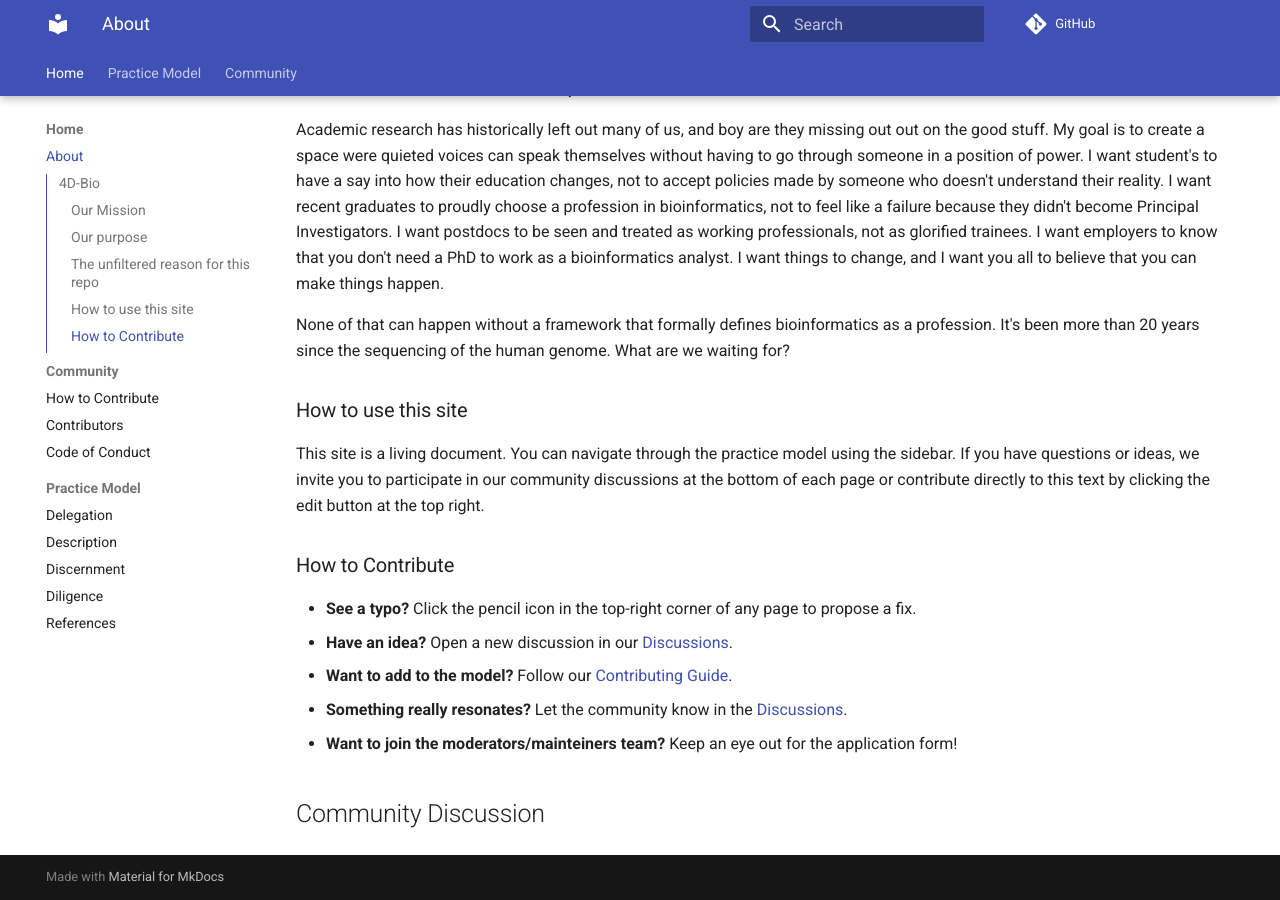
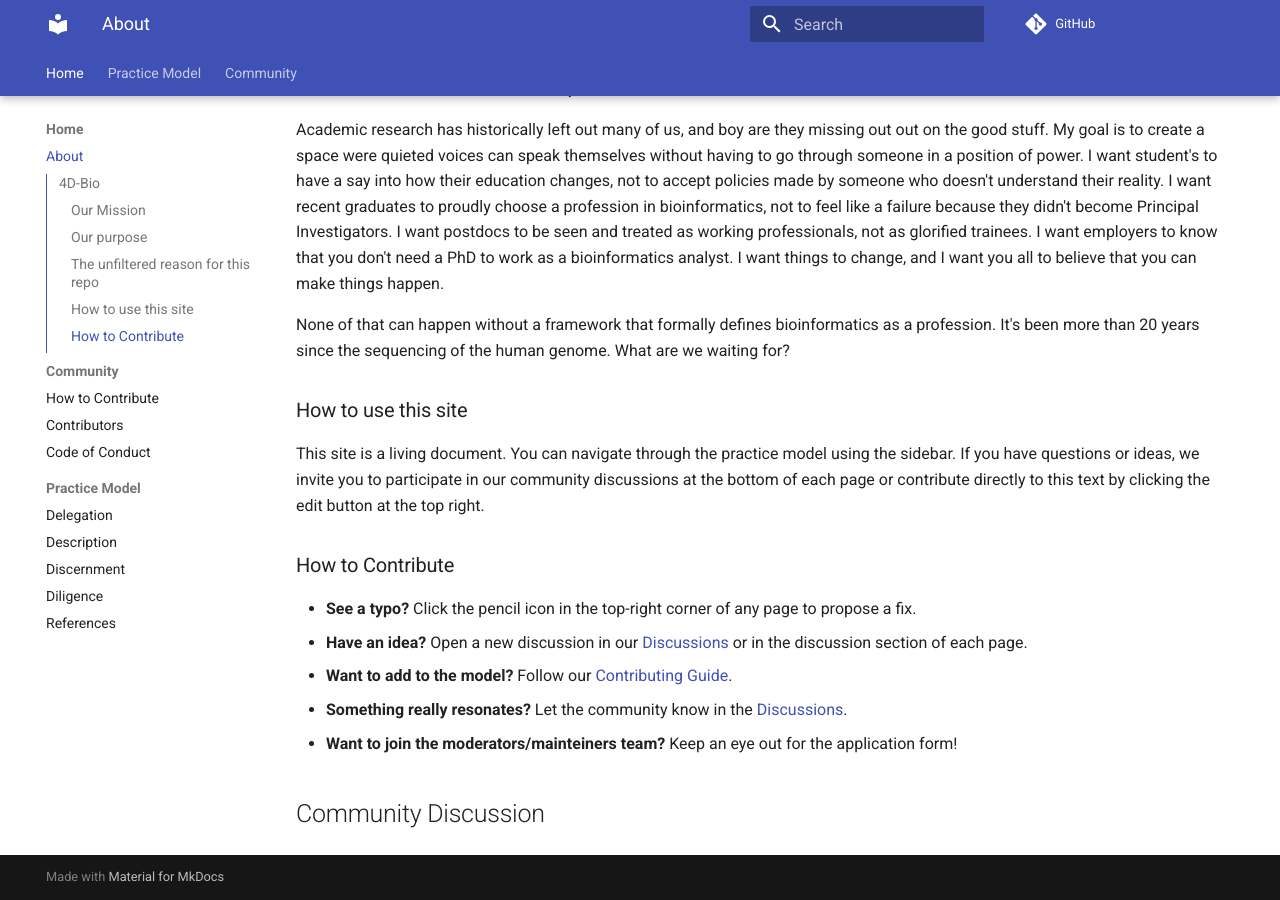
Before and after one commit to larisa-msoto/ai-bioinformatics-practice-model, an MkDocs documentation site: the page built from docs/index.md, in a window 1280 px wide and 900 px high, scrolled down 853 px. Built offline with MkDocs 1.6.1 and Material for MkDocs 9.7.7, drawn with Linux system fonts in a browser that asks for light colours; comment, search, counter and statistics services are not loaded.

Commit message:
copy edits

```diff
--- a/docs/index.md
+++ b/docs/index.md
@@ -26,7 +26,7 @@
 ## How to Contribute
 
 - **See a typo?** Click the pencil icon in the top-right corner of any page to propose a fix.
-- **Have an idea?** Open a new discussion in our [Discussions](https://github.com/larisa-msoto/ai-bioinformatics-practice-model/discussions).
+- **Have an idea?** Open a new discussion in our [Discussions](https://github.com/larisa-msoto/ai-bioinformatics-practice-model/discussions) or in the discussion section of each page.
 - **Want to add to the model?** Follow our [Contributing Guide](contributing.md).
 - **Something really resonates?** Let the community know in the [Discussions](https://github.com/larisa-msoto/ai-bioinformatics-practice-model/discussions).
 - **Want to join the moderators/mainteiners team?** Keep an eye out for the application form!
```
